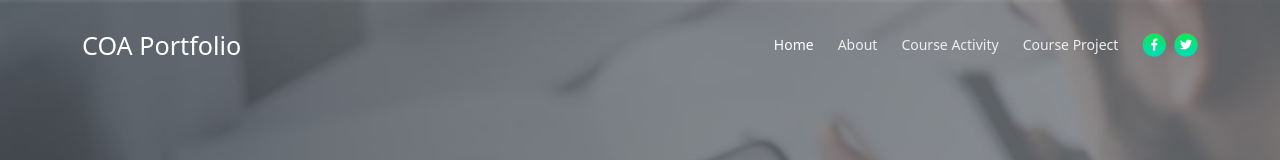
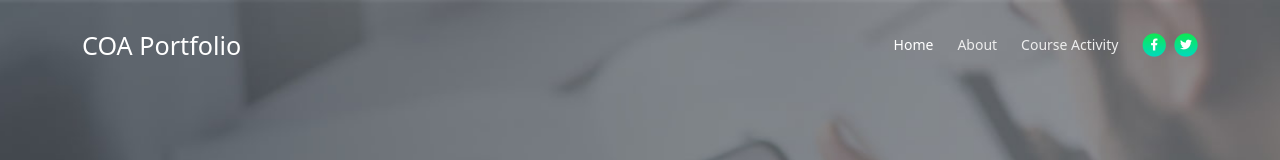
Before and after one commit to Rashmikhot/COA_Portpolio.github.io, a plain HTML site: page index.html in a window 1280 px wide. Shown: the top 160 px of the page. Drawn offline with Linux system fonts and the light colour scheme.

Commit message:
Update index.html

```diff
--- a/index.html
+++ b/index.html
@@ -57,9 +57,6 @@
                     </li>
                     <li class="nav-item">
                         <a class="nav-link" href="#about1">Course Activity</a>
-                    </li>
-			<li class="nav-item">
-                        <a class="nav-link" href="#about3">Course Project</a>
                     </li>
                 </ul>
                 <span class="nav-item social-icons">
```
